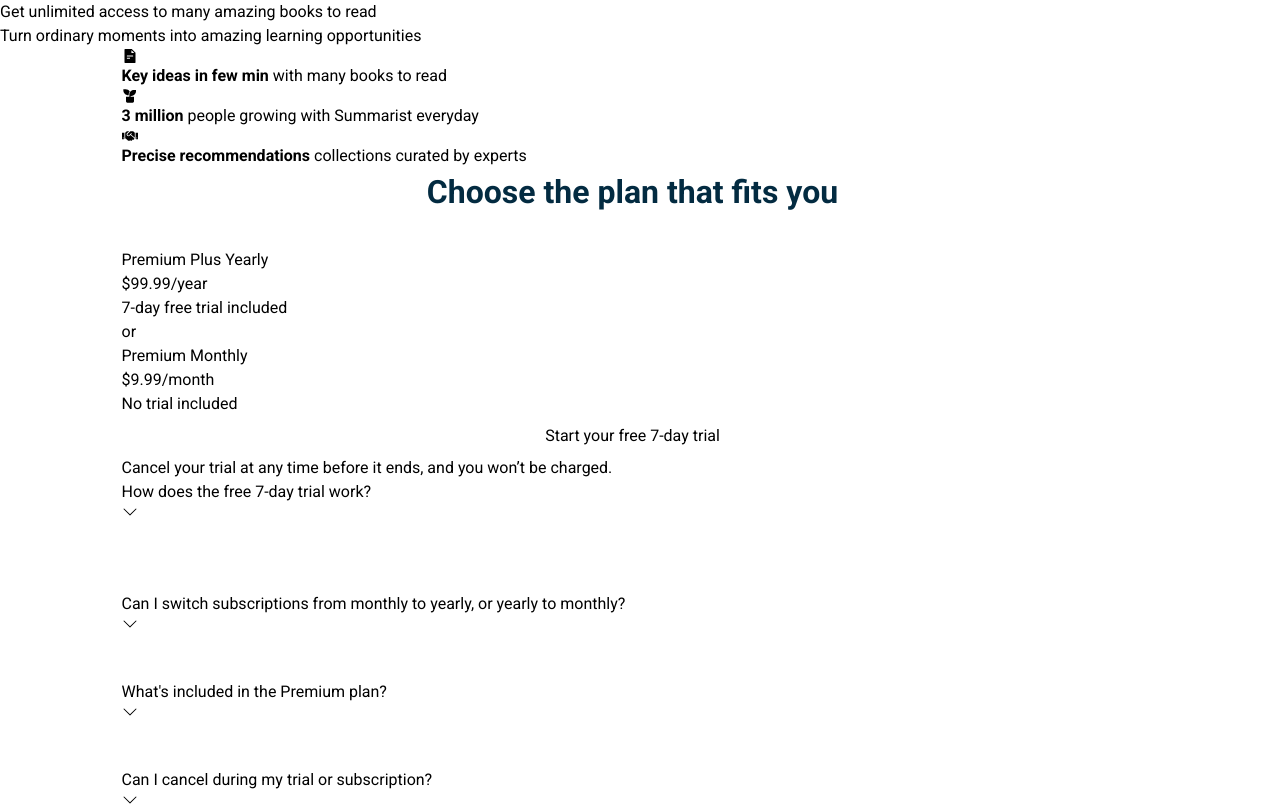
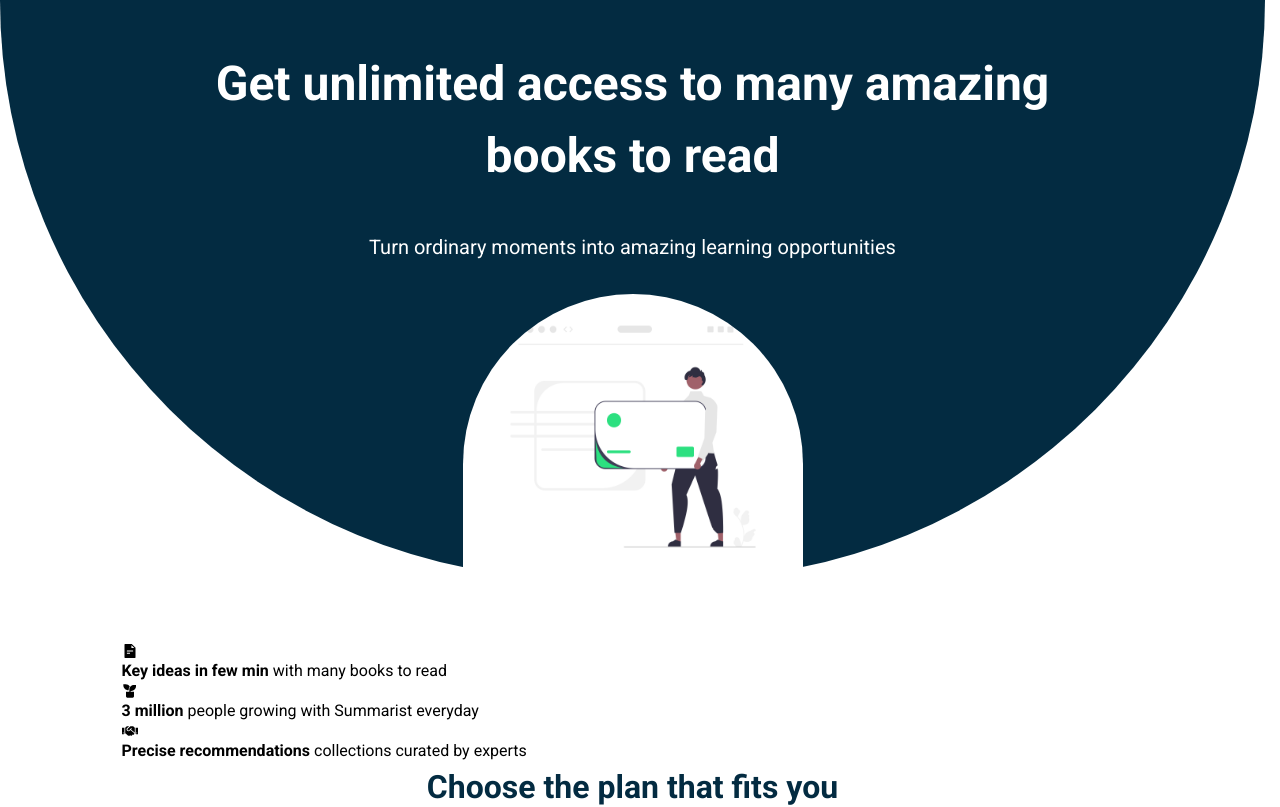
Before and after one commit to shaydpines/summarist, a Next.js app: page /choose-plan in a window 1280 px wide. Shown: the top 807 px of the page. Built offline with nearby package versions, Linux system fonts and the light colour scheme; no server answers.

Commit message:
header for choose-plan styled

```diff
--- a/app/choose-plan/page.tsx
+++ b/app/choose-plan/page.tsx
@@ -3,20 +3,27 @@
 
 const page = () => {
   return (
-    <div className="plan">
-      <div className="plan__header--wrapper">
-        <div className="plan__header">
-          <div className="plan__title">
+    <div className="plan w-full">
+      <div className="plan__header--wrapper relative text-center w-full pt-12 mb-6 before:content[''] before:rounded-b-none md:before:rounded-b-full before:absolute before:top-0 before:left-0 before:z-[-1] before:w-full before:h-full before:bg-[#032b41]">
+        <div className="plan__header max-w-[1000px] my-0 mx-auto text-white px-6">
+          <div className="plan__title text-[26px] md:text-[48px] mb-8 md:mb-10 font-bold ">
             Get unlimited access to many amazing books to read
           </div>
-          <div className="plan__sub--title">
+          <div className="plan__sub--title text-[16px] md:text-[20px] mb-8">
             Turn ordinary moments into amazing learning opportunities
           </div>
-          <figure className="plan__img--mask"></figure>
+          <figure className="plan__img--mask flex justify-center max-w-[340px] my-0 mx-auto rounded-t-full overflow-hidden">
+            <Image
+              src="/images/pricing-top.png"
+              alt="pricing"
+              width={860}
+              height={722}
+            />
+          </figure>
         </div>
       </div>
       <div className="row">
-        <div className="container">
+        <div className="container__no-cap">
           <div className="plan__features--wrapper">
             <div className="plan__features">
               <figure className="plan__features--icon">
```
